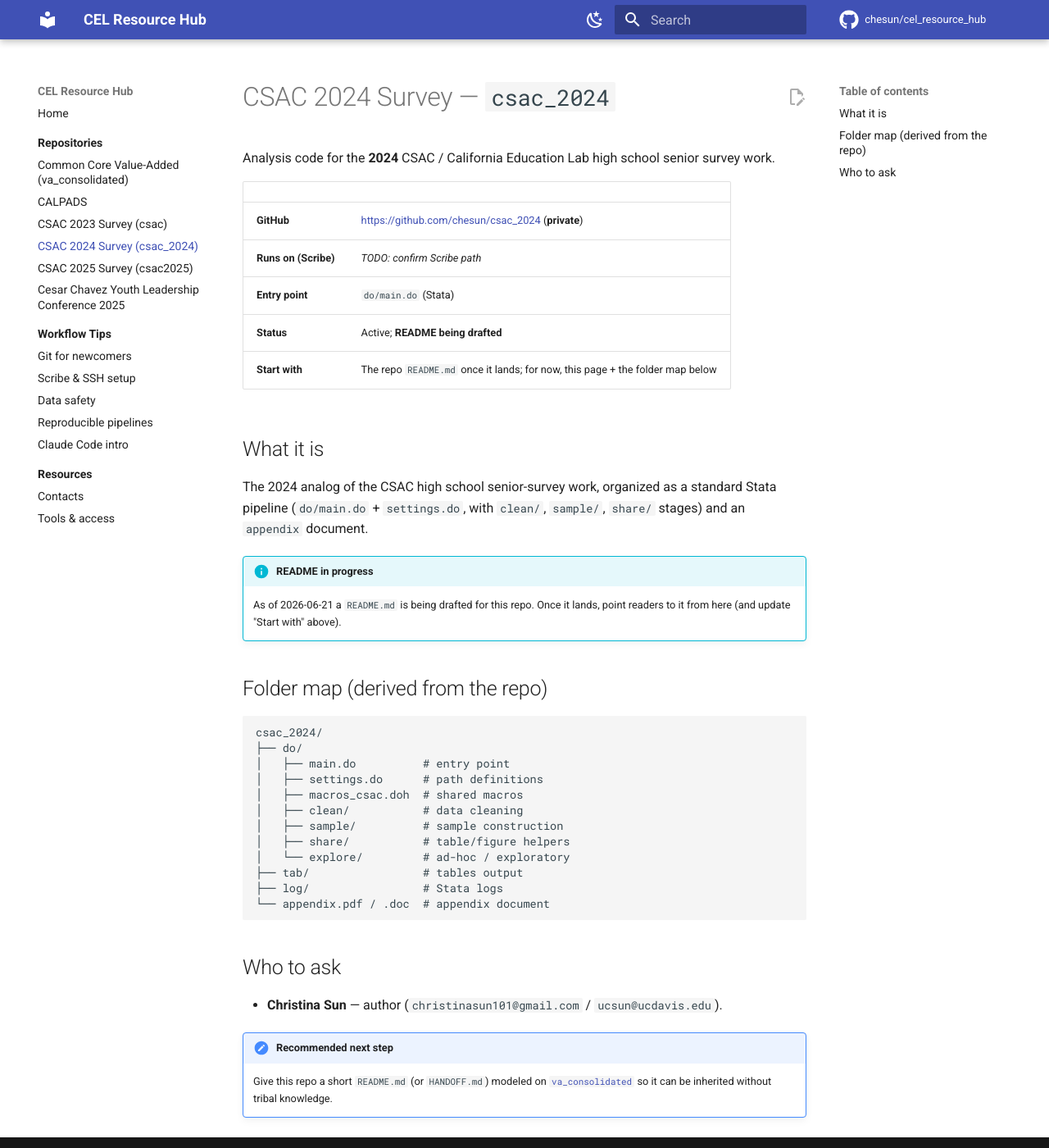
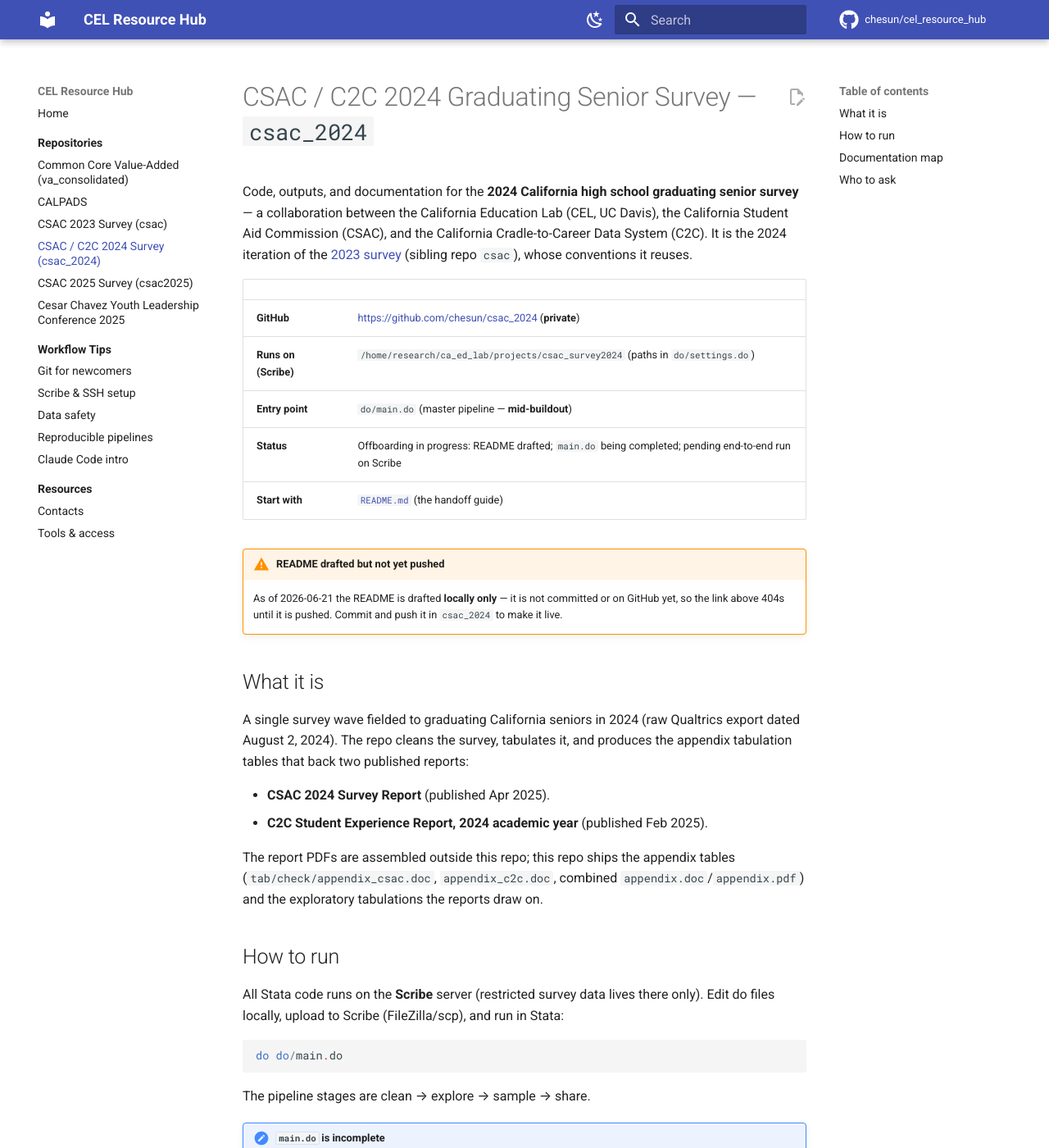
Before and after one commit to chesun/cel_resource_hub, an MkDocs documentation site: the page built from docs/repositories/csac-2024.md, in a window 1280 px wide and 1400 px high. Shown: the whole window at 82% size. Built offline with MkDocs 1.6.1 and Material for MkDocs 9.7.7, drawn with Linux system fonts in a browser that asks for light colours; comment, search, counter and statistics services are not loaded; some of the changed text lies outside the part shown.

Commit message:
Fill csac_2024 page from drafted README (CSAC/C2C 2024 survey)
Updated description, partners (CEL + CSAC + C2C), Scribe path, entry point,
and status from the repo's drafted README. Flagged that the README is
local-only (not committed/pushed), so its link 404s until pushed.

Co-Authored-By: Claude Opus 4.8 (1M context) <noreply@anthropic.com>

````diff
--- a/docs/repositories/csac-2024.md
+++ b/docs/repositories/csac-2024.md
@@ -1,46 +1,58 @@
-# CSAC 2024 Survey — `csac_2024`
+# CSAC / C2C 2024 Graduating Senior Survey — `csac_2024`
 
-Analysis code for the **2024** CSAC / California Education Lab high school senior survey work.
+Code, outputs, and documentation for the **2024 California high school graduating senior
+survey** — a collaboration between the California Education Lab (CEL, UC Davis), the
+California Student Aid Commission (CSAC), and the California Cradle-to-Career Data System
+(C2C). It is the 2024 iteration of the [2023 survey](csac.md) (sibling repo `csac`), whose
+conventions it reuses.
 
 | | |
 |---|---|
 | **GitHub** | <https://github.com/chesun/csac_2024> (**private**) |
-| **Runs on (Scribe)** | _TODO: confirm Scribe path_ |
-| **Entry point** | `do/main.do` (Stata) |
-| **Status** | Active; **README being drafted** |
-| **Start with** | The repo `README.md` once it lands; for now, this page + the folder map below |
+| **Runs on (Scribe)** | `/home/research/ca_ed_lab/projects/csac_survey2024` (paths in `do/settings.do`) |
+| **Entry point** | `do/main.do` (master pipeline — **mid-buildout**) |
+| **Status** | Offboarding in progress: README drafted; `main.do` being completed; pending end-to-end run on Scribe |
+| **Start with** | [`README.md`](https://github.com/chesun/csac_2024/blob/main/README.md) (the handoff guide) |
+
+!!! warning "README drafted but not yet pushed"
+    As of 2026-06-21 the README is drafted **locally only** — it is not committed or on GitHub
+    yet, so the link above 404s until it is pushed. Commit and push it in `csac_2024` to make
+    it live.
 
 ## What it is
 
-The 2024 analog of the CSAC high school senior-survey work, organized as a standard Stata
-pipeline (`do/main.do` + `settings.do`, with `clean/`, `sample/`, `share/` stages) and an
-`appendix` document.
+A single survey wave fielded to graduating California seniors in 2024 (raw Qualtrics export
+dated August 2, 2024). The repo cleans the survey, tabulates it, and produces the appendix
+tabulation tables that back two published reports:
 
-!!! info "README in progress"
-    As of 2026-06-21 a `README.md` is being drafted for this repo. Once it lands, point readers
-    to it from here (and update "Start with" above).
+- **CSAC 2024 Survey Report** (published Apr 2025).
+- **C2C Student Experience Report, 2024 academic year** (published Feb 2025).
 
-## Folder map (derived from the repo)
+The report PDFs are assembled outside this repo; this repo ships the appendix tables
+(`tab/check/appendix_csac.doc`, `appendix_c2c.doc`, combined `appendix.doc`/`appendix.pdf`)
+and the exploratory tabulations the reports draw on.
 
+## How to run
+
+All Stata code runs on the **Scribe** server (restricted survey data lives there only). Edit
+do files locally, upload to Scribe (FileZilla/scp), and run in Stata:
+
+```stata
+do do/main.do
 ```
-csac_2024/
-├── do/
-│   ├── main.do          # entry point
-│   ├── settings.do      # path definitions
-│   ├── macros_csac.doh  # shared macros
-│   ├── clean/           # data cleaning
-│   ├── sample/          # sample construction
-│   ├── share/           # table/figure helpers
-│   └── explore/         # ad-hoc / exploratory
-├── tab/                 # tables output
-├── log/                 # Stata logs
-└── appendix.pdf / .doc  # appendix document
-```
+
+The pipeline stages are clean → explore → sample → share.
+
+!!! note "`main.do` is incomplete"
+    Per the README, `main.do` currently runs cleaning + the two `explore/` scripts but not yet
+    `do/sample/` or `do/share/`. Completing it as the full end-to-end pipeline is the open
+    offboarding task.
+
+## Documentation map
+
+- `README.md` — the handoff guide (per-do-file input/output map + gotchas). Read its "Gotchas for the next person" before running.
+- `CLAUDE.md` — workflow scaffolding (not part of the analysis).
 
 ## Who to ask
 
 - **Christina Sun** — author (`christinasun101@gmail.com` / `ucsun@ucdavis.edu`).
-
-!!! todo "Recommended next step"
-    Give this repo a short `README.md` (or `HANDOFF.md`) modeled on
-    [`va_consolidated`](va-consolidated.md) so it can be inherited without tribal knowledge.
--- a/mkdocs.yml
+++ b/mkdocs.yml
@@ -65,7 +65,7 @@ nav:
       - Common Core Value-Added (va_consolidated): repositories/va-consolidated.md
       - CALPADS: repositories/calpads.md
       - CSAC 2023 Survey (csac): repositories/csac.md
-      - CSAC 2024 Survey (csac_2024): repositories/csac-2024.md
+      - CSAC / C2C 2024 Survey (csac_2024): repositories/csac-2024.md
       - CSAC 2025 Survey (csac2025): repositories/csac-2025.md
       - Cesar Chavez Youth Leadership Conference 2025: repositories/ccylc-2025.md
   - Workflow Tips:
````
Also changed, not shown: TODO.md (+1 -1 lines), docs/repositories/index.md (+1 -1 lines), quality_reports/session_logs/2026-06-21_hub-bootstrap.md (+5 -0 lines).
